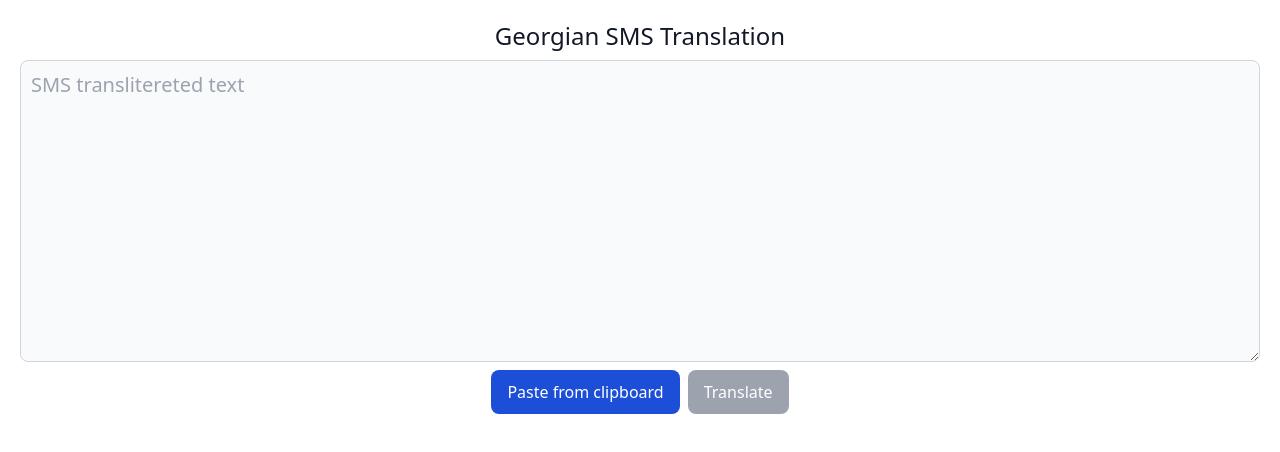
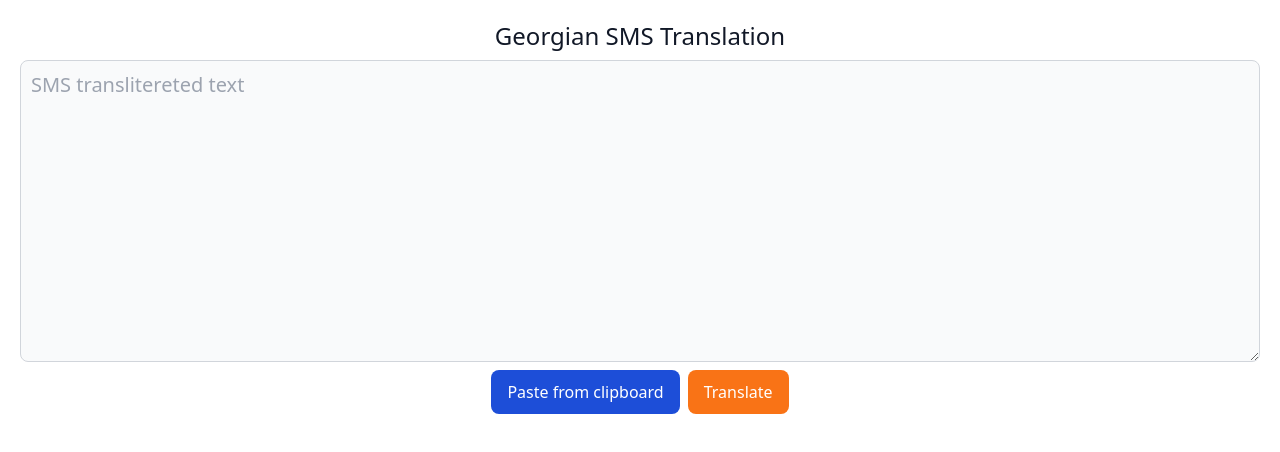
Before and after one commit to leshkin/sms-translate, a Nuxt app: page / in a window 1280 px wide. Shown: the top 452 px of the page. Built offline with nearby package versions, Linux system fonts and the light colour scheme.

Commit message:
fix: remove disabled attribute from translate button

```diff
--- a/app.vue
+++ b/app.vue
@@ -18,7 +18,6 @@
       </button>
       <button
         class="mt-2 py-2.5 px-4 text-md font-medium text-center text-white bg-orange-500 rounded-lg hover:bg-orange-600 disabled:bg-gray-400"
-        :disabled="message.length === 0"
         @click="translate"
       >
         Translate
@@ -92,7 +91,6 @@ createTransliterationMapSortedByPriory()
 const convertTransliteratedSMS = (value) => {
   let str = value.toLowerCase()
   for (const [key, value] of tranliterationMap) {
-    console.log(key, value)
     str = str.replaceAll(key, value)
   }
 
```
